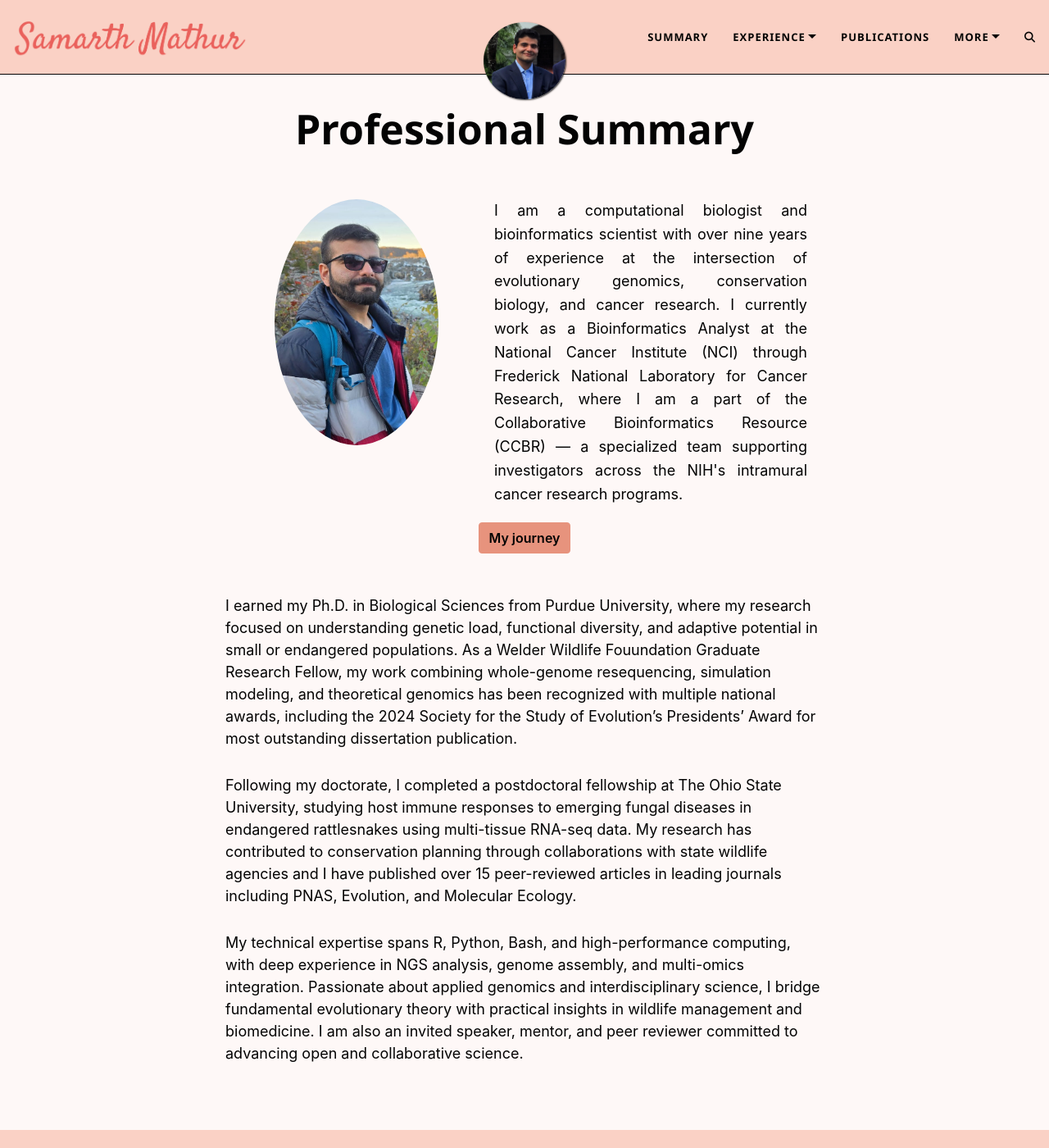
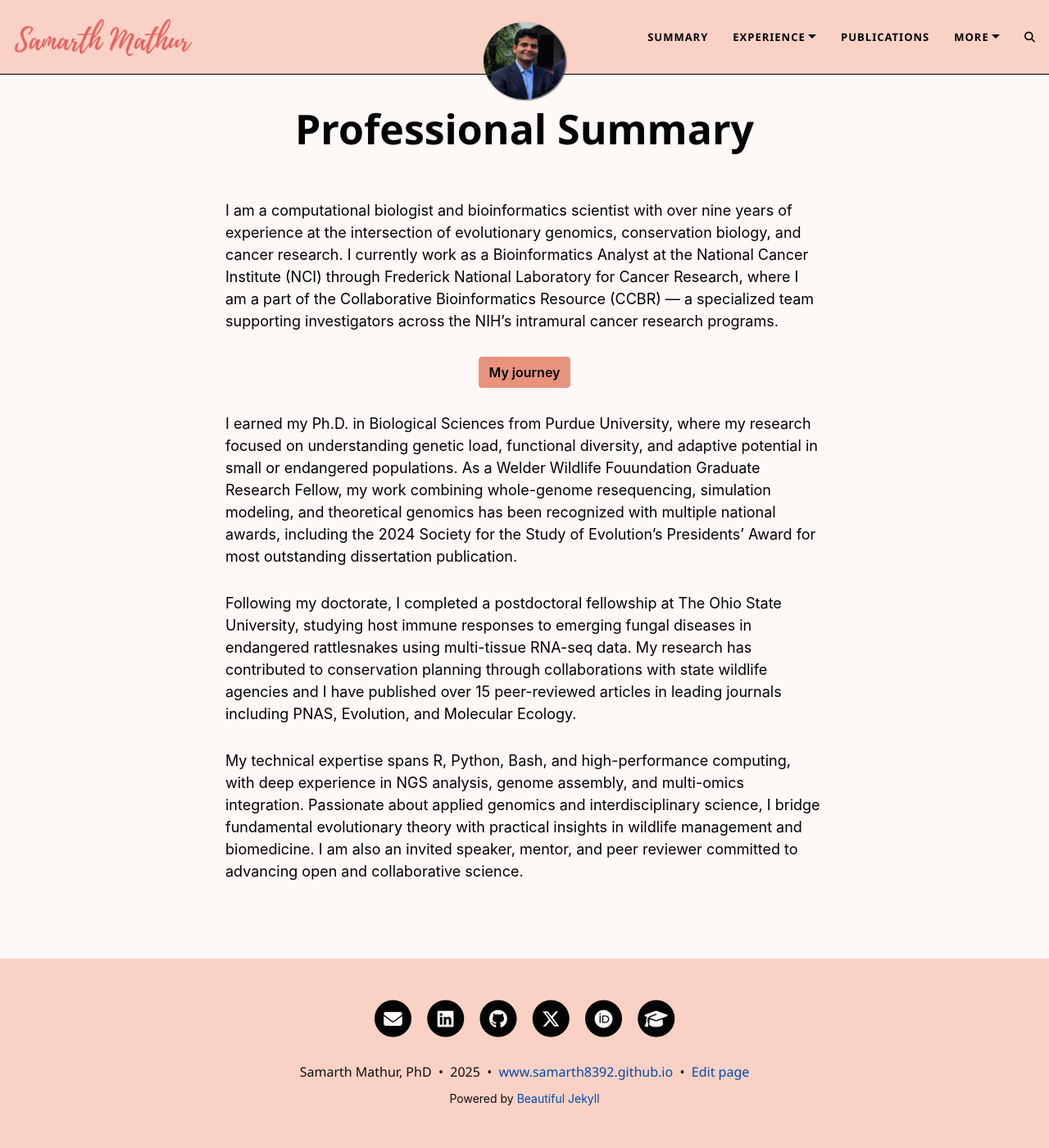
Before and after one commit to samarth8392/samarth8392.github.io, a Jekyll site: the page built from summary.md, in a window 1280 px wide and 1400 px high. Shown: the whole window at 82% size. Built offline with Jekyll 4.4.1, drawn with Linux system fonts in a browser that asks for light colours; comment, search, counter and statistics services are not loaded.

Commit message:
update 07/09/25

```diff
--- a/_config.yml
+++ b/_config.yml
@@ -159,8 +159,8 @@
 navbar-border-col: "#030303"
 footer-col: "#fad1c5"
 footer-text-col: "#0f0f0f"
-footer-link-col: "#030303"
-footer-hover-col: "#b847a1"
+footer-link-col: "#004aad"
+footer-hover-col: "#EA615C"
 
 
 # Alternatively, the navbar, footer, and page background can be set to an image
--- a/summary.md
+++ b/summary.md
@@ -5,17 +5,10 @@
 ---
 
 
+I am a computational biologist and bioinformatics scientist with over nine years of experience at the intersection of evolutionary genomics, conservation biology, and cancer research. I currently work as a Bioinformatics Analyst at the National Cancer Institute (NCI) through Frederick National Laboratory for Cancer Research, where I am a part of the Collaborative Bioinformatics Resource (CCBR) — a specialized team supporting investigators across the NIH's intramural cancer research programs.
 
-<div class="content-wrapper">
-    <div class="image-text-container">
-        <img class="circular-img" src="/assets/img/me.jpeg" alt="Profile Image"/>
-        <div class="text-content">
-            I am a computational biologist and bioinformatics scientist with over nine years of experience at the intersection of evolutionary genomics, conservation biology, and cancer research. I currently work as a Bioinformatics Analyst at the National Cancer Institute (NCI) through Frederick National Laboratory for Cancer Research, where I am a part of the Collaborative Bioinformatics Resource (CCBR) — a specialized team supporting investigators across the NIH's intramural cancer research programs.
-        </div>
-    </div>
-    <div class="button-container">
-        <a href="../timeline" class="btn btn-primary">My journey</a>
-    </div>
+<div class="button-container">
+    <a href="../timeline" class="btn btn-primary">My journey</a>
 </div>
 
 I earned my Ph.D. in Biological Sciences from Purdue University, where my research focused on understanding genetic load, functional diversity, and adaptive potential in small or endangered populations. As a Welder Wildlife Fouundation Graduate Research Fellow, my work combining whole-genome resequencing, simulation modeling, and theoretical genomics has been recognized with multiple national awards, including the 2024 Society for the Study of Evolution's Presidents’ Award for most outstanding dissertation publication.
```
Also changed, not shown: fnlcr.md (+4 -3 lines), index.md (+3 -1 lines), pubs.md (+1 -1 lines), timeline.html (+13 -0 lines), assets/img/logo2.png, 2 other files.
